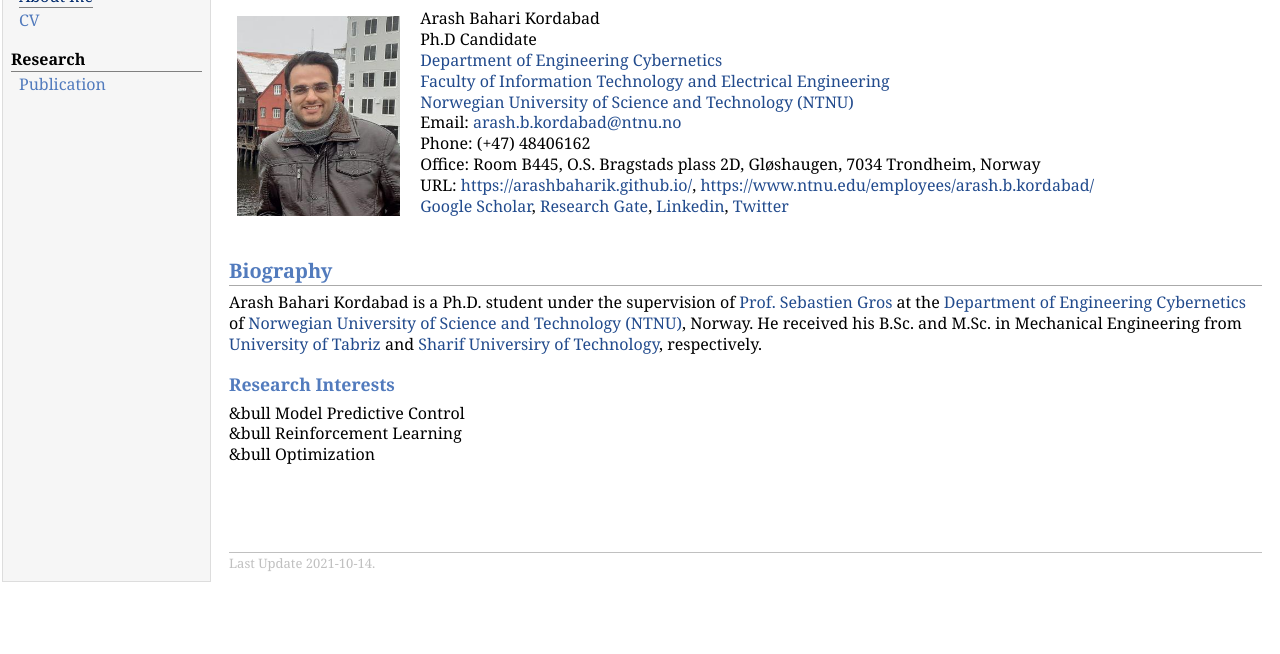
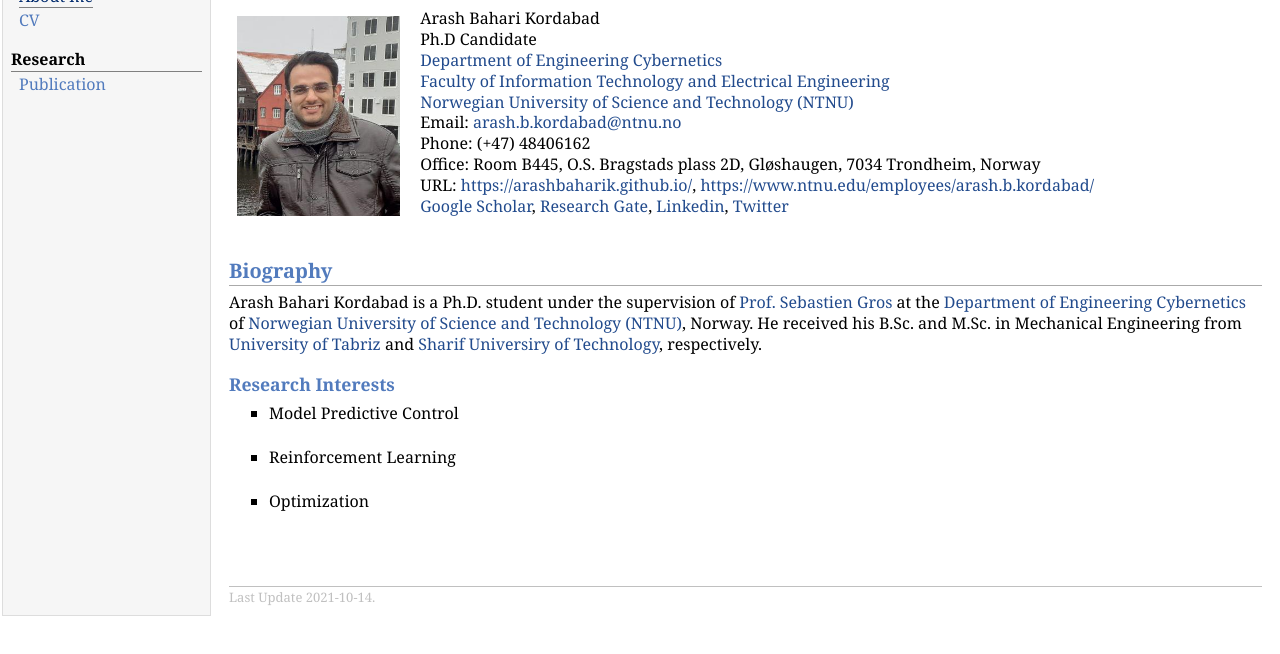
Before and after one commit to hadizonnati/Arashbaharik.github.io, a plain HTML site: page index.html in a window 1280 px wide. Shown: the part 68-722 px from the top of the page. Drawn offline with Linux system fonts and the light colour scheme.

Commit message:
Update index.html

```diff
--- a/index.html
+++ b/index.html
@@ -44,10 +44,13 @@ Email: <a href="mailto:arash.b.kordabad@ntnu.no">arash.b.kordabad@ntnu.no</a><br
 He received his B.Sc. and M.Sc. in Mechanical Engineering from <a href="https://tabrizu.ac.ir/en">University of Tabriz</a> and <a href="http://www.en.sharif.edu/">Sharif Universiry of Technology</a>, respectively.
  <br />
  <h3>Research Interests  </h3>
- <p> &bull Model Predictive Control <br />
- &bull Reinforcement Learning  <br />
- &bull Optimization  <br /> </p>
-   <br />
+ <p>
+   <ul>
+     <li> Model Predictive Control </li><br />
+       <li>  Reinforcement Learning </li><br />
+     <li> Optimization </li><br />
+     </ul>
+    </p>
 <div id="footer">
 <div id="footer-text">
 Last Update 2021-10-14.
```
